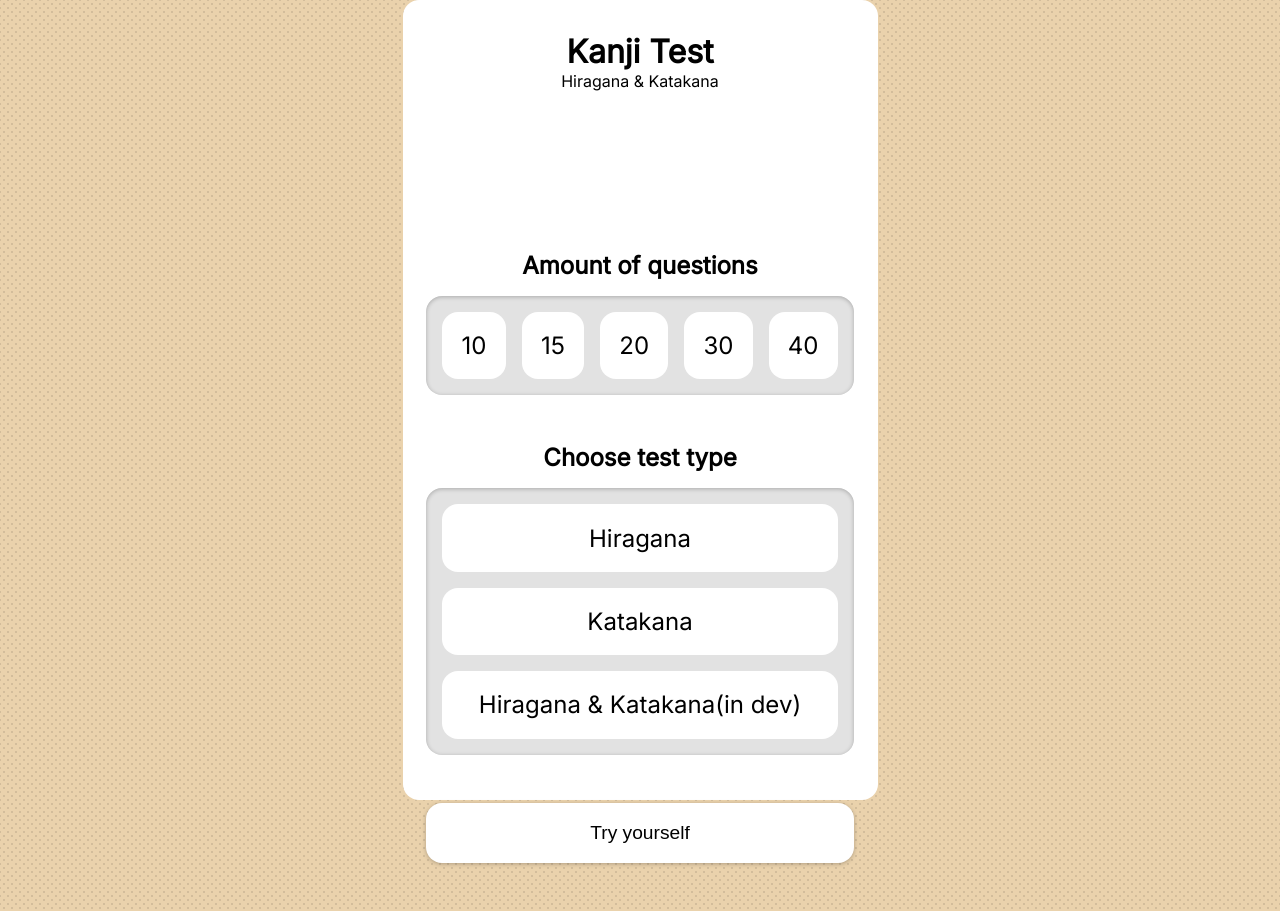
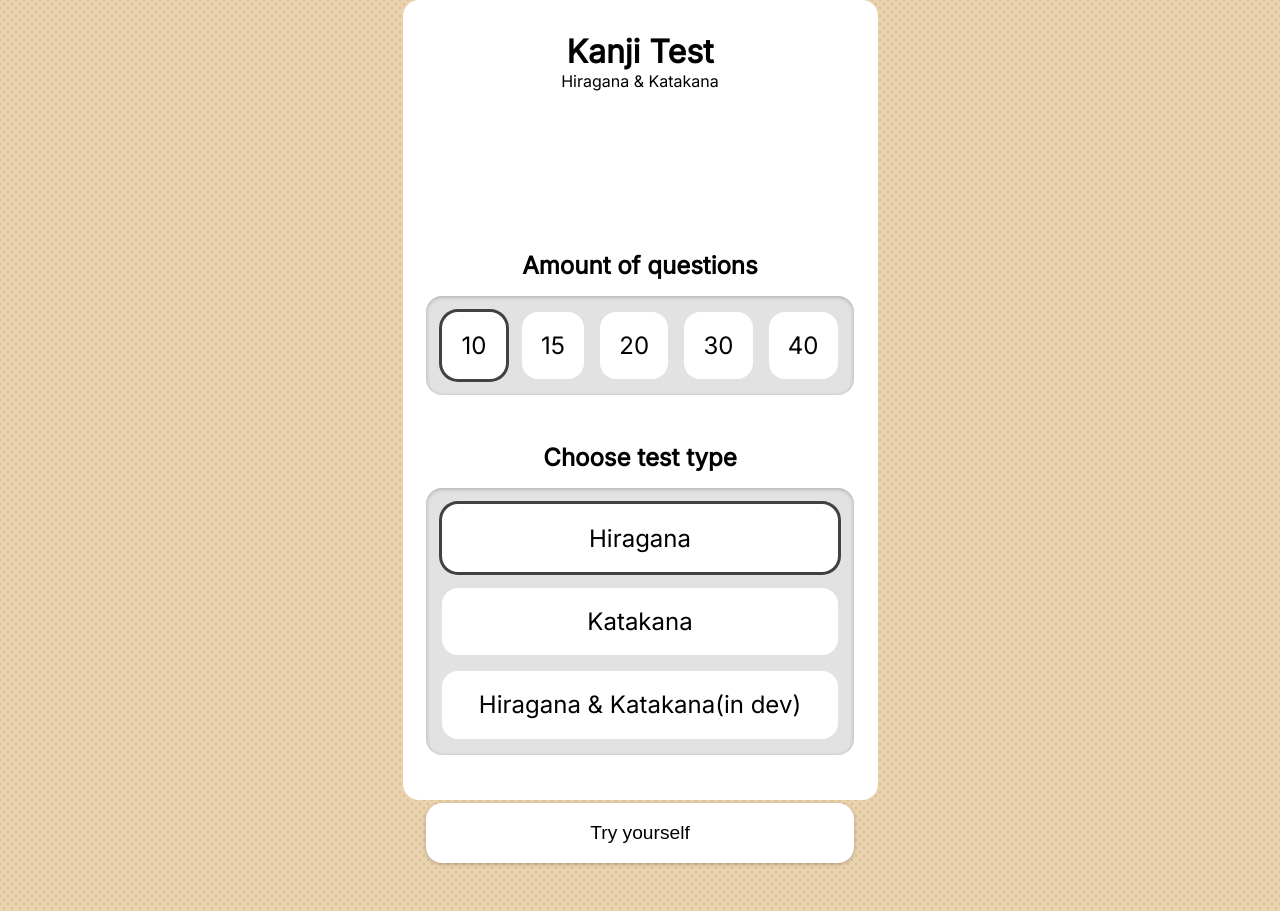
Before and after one commit to Akann2/hiragana-katakana-test, a React (Vite) app: page / in a window 1280 px wide. Built offline with nearby package versions, Linux system fonts and the light colour scheme.

Commit message:
settings selected

```diff
--- a/src/App.jsx
+++ b/src/App.jsx
@@ -11,7 +11,7 @@ function App() {
   return (
     <div className='container'>
       <div className="content">
-        {settingsOpened ? <Settings totalQ={setTotalQuestions} opened={setSettingsOpened} setApl={setCurrentAlphabet} /> : null}
+        {settingsOpened ? <Settings totalQ={setTotalQuestions} opened={setSettingsOpened} setApl={setCurrentAlphabet} apl={currentAlphabet} totalQuestions={totalQuestions} /> : null}
         {!settingsOpened ? <Question alphabet={currentAlphabet} total={totalQuestions} f={setSettingsOpened} /> : null}
       </div>
     </div>
--- a/src/App.scss
+++ b/src/App.scss
@@ -10,7 +10,7 @@ html {
 }
 body {
   font-family: "inter", sans-serif;
-  background-color: rgba(234, 210, 172, 1);
+  background-color: #ead2ac;
   background-image: url("/bg.svg");
   height: 100vh;
 }
--- a/src/components/Questions/index.jsx
+++ b/src/components/Questions/index.jsx
@@ -61,8 +61,6 @@ function Question(props) {
     const [wrongAnswer, setWrongAnswer] = useState(0);
     const [correctAnswer, setCorrectAnswer] = useState(0);
     const [totalQ, setTotalQ] = useState(1)
-
-    console.log(props)
     let answerArray = [];
     for (let i = 0; answerArray.length < 4; i++) {
         if (answerArray.indexOf(currentHiragana.value) === -1) {
@@ -73,8 +71,6 @@ function Question(props) {
         );
         answerArray = [...new Set(answerArray)];
     }
-    console.log(currentHiragana.hiragana)
-    console.log(currentHiragana[props.alp])
     answerArray.sort(() => Math.random() - 0.5);
     if (totalQ > props.total) {
         return <End totalQ={totalQ-1} correctAnswer={correctAnswer} alp={props.alphabet} f={props.f}/>
--- a/src/components/Settings/Settings.module.scss
+++ b/src/components/Settings/Settings.module.scss
@@ -59,7 +59,9 @@
   width: 100%;
   text-align: center;
 }
-
+.active{
+  background-color: aqua;
+}
 @media screen and (max-width: 420.01px) {
   .settings{
     gap: 1rem;
--- a/src/components/Settings/index.jsx
+++ b/src/components/Settings/index.jsx
@@ -1,8 +1,7 @@
 import styles from './Settings.module.scss'
 import { useState } from 'react'
 function Setting(props) {
-
-    const [amount, setA] = useState([
+    const [amount, setAmount] = useState([
         { name: 10, key: 1 },
         { name: 15, key: 2 },
         { name: 20, key: 3 },
@@ -14,6 +13,9 @@ function Setting(props) {
         { name: 'Katakana', value: 'Katakana', key: 2 },
         { name: 'Hiragana & Katakana(in dev)', value: 'Mix', key: 3 }
     ]);
+    const pick = (obj) => {
+        props.setApl(obj.value)
+    }
     return (
         <>
 
@@ -28,6 +30,7 @@ function Setting(props) {
                         <ul>
                             {amount.map((obj) => (
                                 <li
+                                style={props.totalQuestions === obj.name ? {boxShadow: '0px 0px 0px 3px #42413f'} : null}
                                     key={obj.key}
                                     onClick={() => (props.totalQ(obj.name))}>
                                     {obj.name}
@@ -40,9 +43,10 @@ function Setting(props) {
                         <ul className={styles.column}>
                             {type.map((obj) => (
                                 <li
+                                    style={props.apl === obj.value ? {boxShadow: '0px 0px 0px 3px #42413f'} : null}
                                     className={styles.settingsBackground}
                                     key={obj.key}
-                                    onClick={() => (props.setApl(obj.value))}>
+                                    onClick={() => pick(obj)}>
                             {obj.name}
                         </li>
                             ))}
@@ -52,7 +56,7 @@ function Setting(props) {
                     <button onClick={() => props.opened(false)}>Try yourself</button>
                 </div>
             </div>
-            </div>
+        </div >
         </>
     )
 
--- a/src/index.css
+++ b/src/index.css
@@ -0,0 +1,3 @@
+.active{
+    background-color: aqua;
+}
```
Lines whose indentation alone changed are shown as unchanged.
